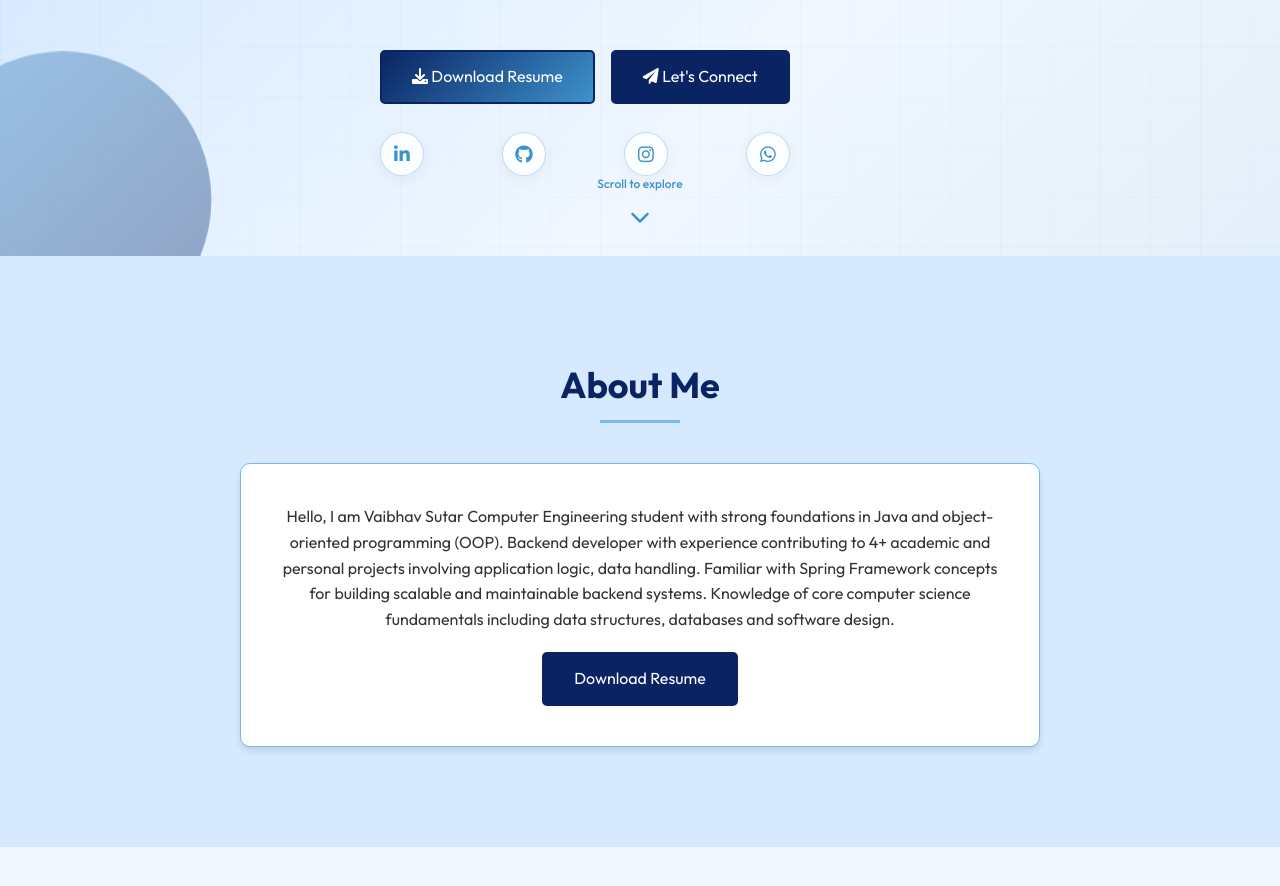
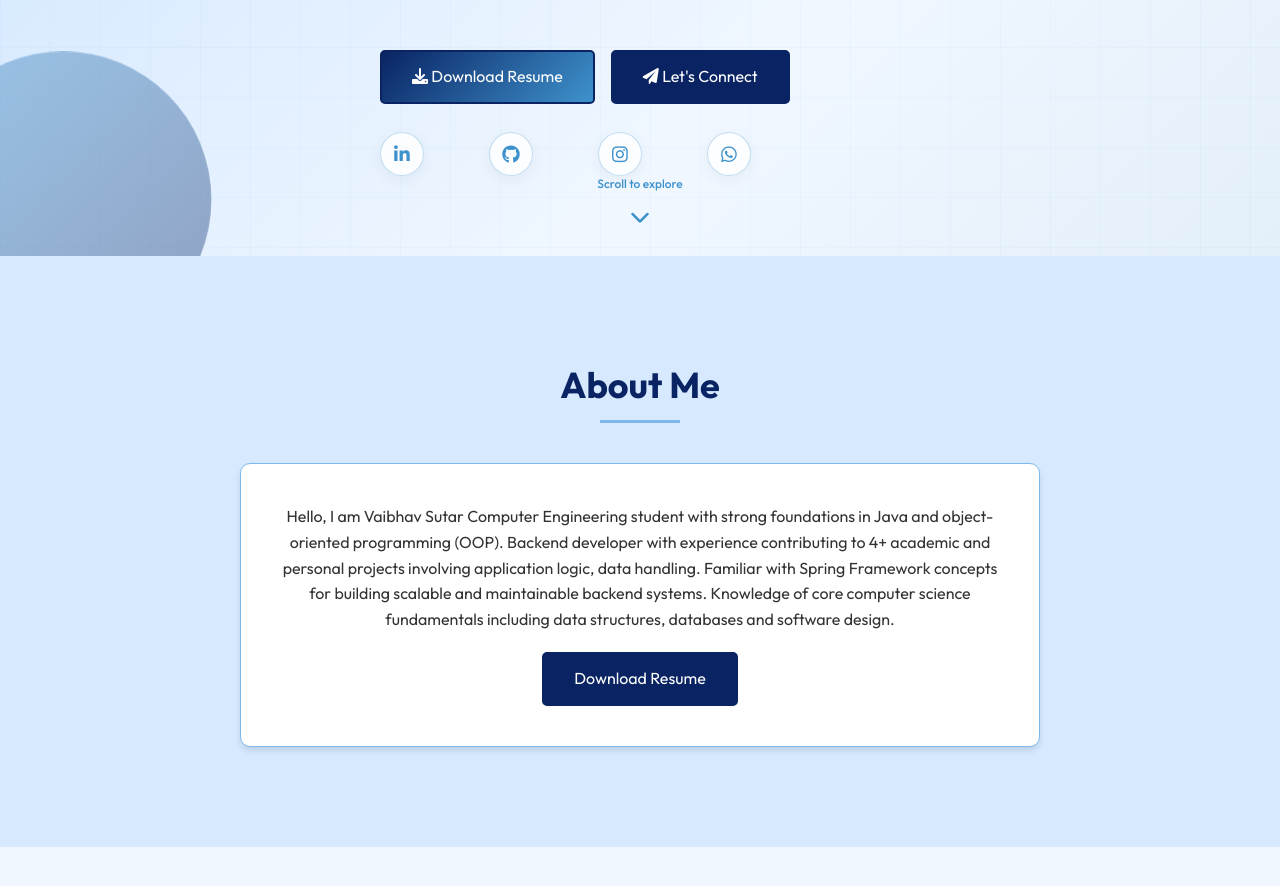
Before and after one commit to KartikesKolekar01/portfolio2, a plain HTML site: page index.html in a window 1280 px wide. Shown: the part 803-1689 px from the top of the page. Drawn offline with nearby package versions, Linux system fonts and the light colour scheme.

Commit message:
hero section social media section alligned

```diff
--- a/styles.css
+++ b/styles.css
@@ -399,7 +399,7 @@ section h2::after {
 
 .social-links {
     display: flex;
-    gap: 78px;
+    gap: 65px;
 }
 
 .social-icon {
```
